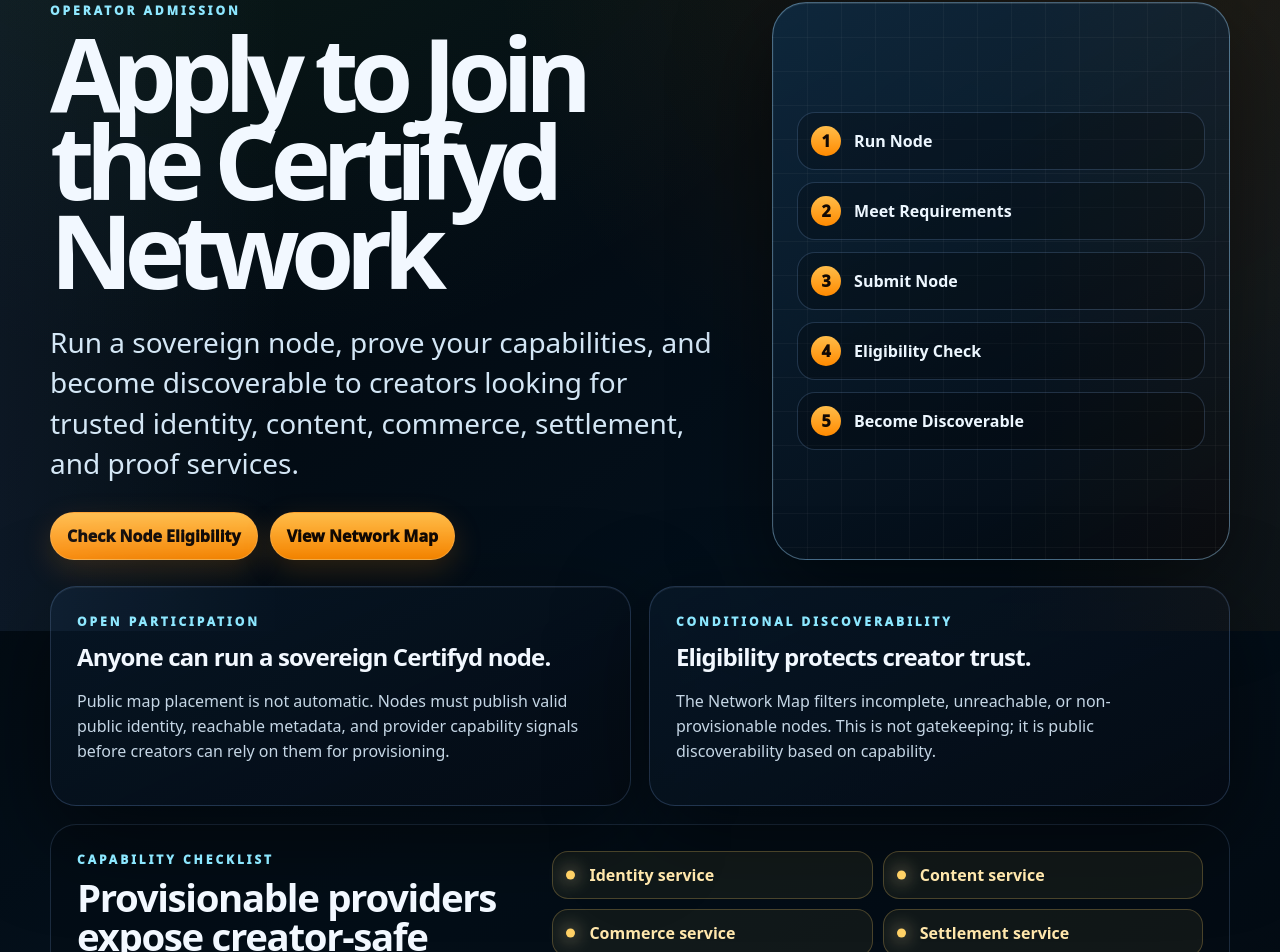
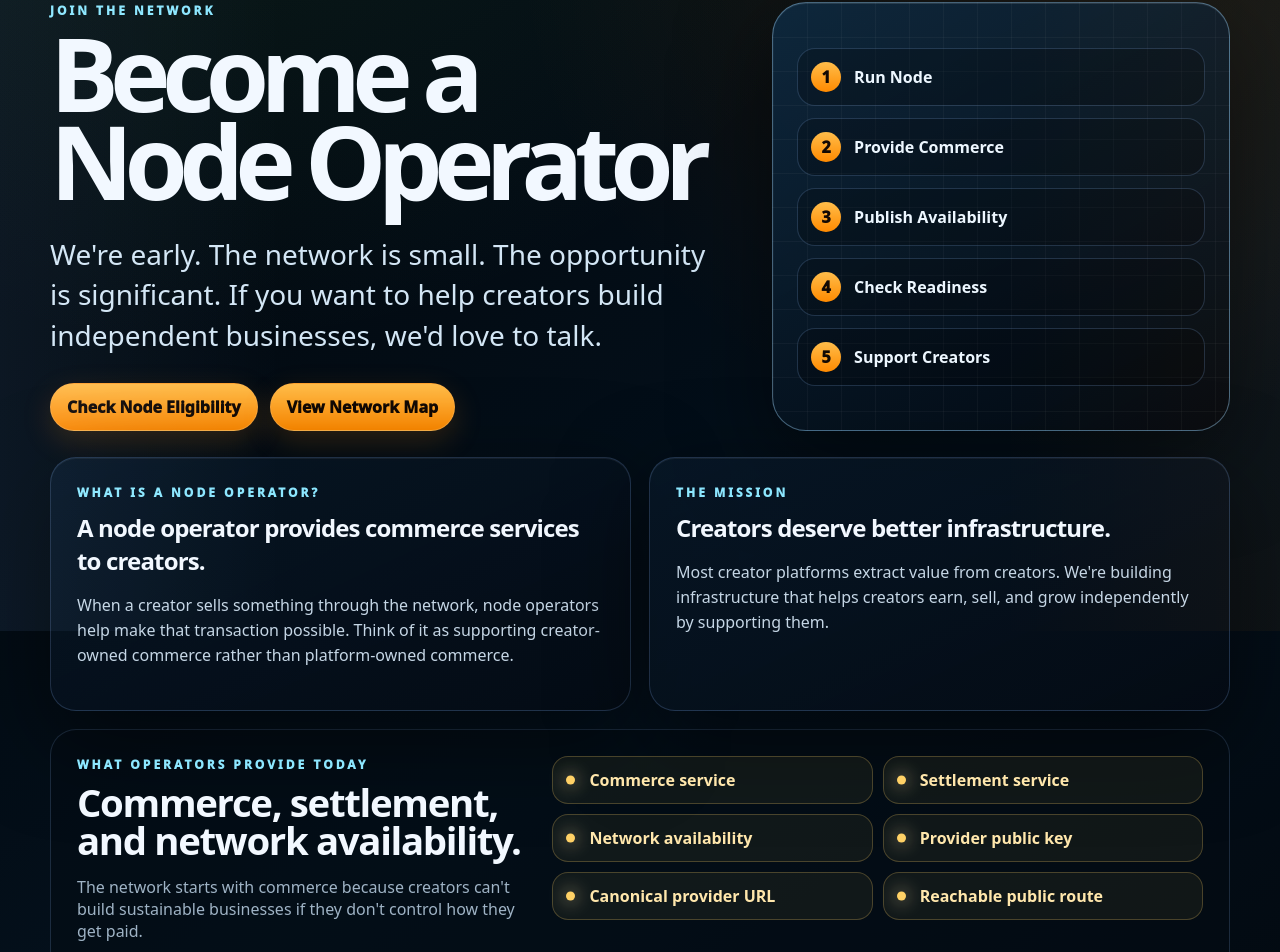
Before and after one commit to BEATiFYAUDIO/certifyd-network-map, a Next.js app: page /join in a window 1280 px wide. Shown: the part 169-1121 px from the top of the page. Built offline with nearby package versions, Linux system fonts and the light colour scheme.

Commit message:
feat: update node operator network copy

```diff
--- a/src/app/join/page.tsx
+++ b/src/app/join/page.tsx
@@ -1,22 +1,20 @@
 import Link from "next/link";
 import { EligibilityChecker } from "@/components/EligibilityChecker";
 
-const flowSteps = ["Run Node", "Meet Requirements", "Submit Node", "Eligibility Check", "Become Discoverable"];
+const flowSteps = ["Run Node", "Provide Commerce", "Publish Availability", "Check Readiness", "Support Creators"];
 
 const checklist = [
-  "Identity service",
-  "Content service",
   "Commerce service",
   "Settlement service",
-  "Proof service",
-  "Reachable public route",
+  "Network availability",
   "Provider public key",
-  "Canonical provider URL"
+  "Canonical provider URL",
+  "Reachable public route"
 ];
 
 export const metadata = {
-  title: "Apply to Join the Certifyd Network",
-  description: "Check whether a sovereign Certifyd node is eligible and provisionable on the public Network Map."
+  title: "Become a Node Operator",
+  description: "Support creators by running commerce infrastructure for the Sovereign Network."
 };
 
 export default function JoinPage() {
@@ -24,11 +22,11 @@
     <main>
       <section className="hero joinHero shell">
         <div className="heroCopy">
-          <p className="eyebrow">Operator Admission</p>
-          <h1>Apply to Join the Certifyd Network</h1>
+          <p className="eyebrow">Join The Network</p>
+          <h1>Become a Node Operator</h1>
           <p className="heroText">
-            Run a sovereign node, prove your capabilities, and become discoverable to creators looking for trusted identity,
-            content, commerce, settlement, and proof services.
+            We&apos;re early. The network is small. The opportunity is significant. If you want to help creators build
+            independent businesses, we&apos;d love to talk.
           </p>
           <div className="heroActions">
             <a className="primaryAction" href="#eligibility-checker">Check Node Eligibility</a>
@@ -47,27 +45,31 @@
 
       <section className="shell joinIntro">
         <div className="panel joinStatement">
-          <p className="eyebrow">Open Participation</p>
-          <h2>Anyone can run a sovereign Certifyd node.</h2>
+          <p className="eyebrow">What Is A Node Operator?</p>
+          <h2>A node operator provides commerce services to creators.</h2>
           <p>
-            Public map placement is not automatic. Nodes must publish valid public identity, reachable metadata, and provider
-            capability signals before creators can rely on them for provisioning.
+            When a creator sells something through the network, node operators help make that transaction possible. Think
+            of it as supporting creator-owned commerce rather than platform-owned commerce.
           </p>
         </div>
         <div className="panel joinStatement">
-          <p className="eyebrow">Conditional Discoverability</p>
-          <h2>Eligibility protects creator trust.</h2>
+          <p className="eyebrow">The Mission</p>
+          <h2>Creators deserve better infrastructure.</h2>
           <p>
-            The Network Map filters incomplete, unreachable, or non-provisionable nodes. This is not gatekeeping; it is public
-            discoverability based on capability.
+            Most creator platforms extract value from creators. We&apos;re building infrastructure that helps creators earn,
+            sell, and grow independently by supporting them.
           </p>
         </div>
       </section>
 
       <section className="shell checklistBand" aria-label="Capability checklist">
         <div>
-          <p className="eyebrow">Capability Checklist</p>
-          <h2>Provisionable providers expose creator-safe services and connection fields.</h2>
+          <p className="eyebrow">What Operators Provide Today</p>
+          <h2>Commerce, settlement, and network availability.</h2>
+          <p className="muted">
+            The network starts with commerce because creators can&apos;t build sustainable businesses if they don&apos;t
+            control how they get paid.
+          </p>
         </div>
         <div className="capabilityGrid">
           {checklist.map((item) => (
--- a/src/app/layout.tsx
+++ b/src/app/layout.tsx
@@ -6,7 +6,7 @@
 
 export const metadata: Metadata = {
   title: "Certifyd Network Map",
-  description: "Discover eligible sovereign Certifyd nodes and review readiness, trust, and service capability.",
+  description: "Explore independent operators supporting creator commerce across the Sovereign Network.",
   icons: [{ rel: "icon", url: "/favicon.svg" }]
 };
 
@@ -20,8 +20,8 @@
             <span>Certifyd Network</span>
           </Link>
           <nav aria-label="Primary navigation">
-            <Link href="/">Map</Link>
-            <Link href="/join">Join Network</Link>
+            <Link href="/">Network Map</Link>
+            <Link href="/join">Become a Node Operator</Link>
           </nav>
         </header>
         {children}
```
Also changed, not shown: src/app/page.tsx (+97 -12 lines), src/components/NetworkMap.tsx (+6 -6 lines).
